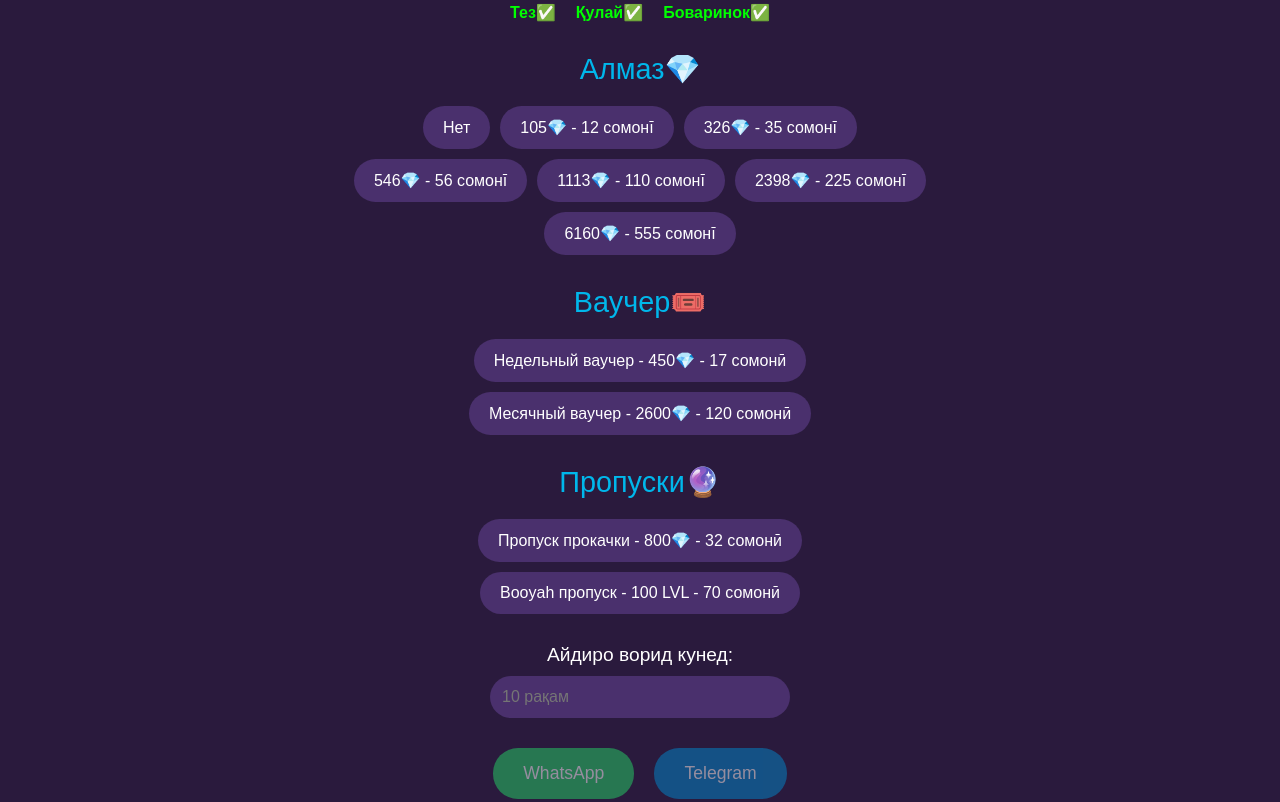
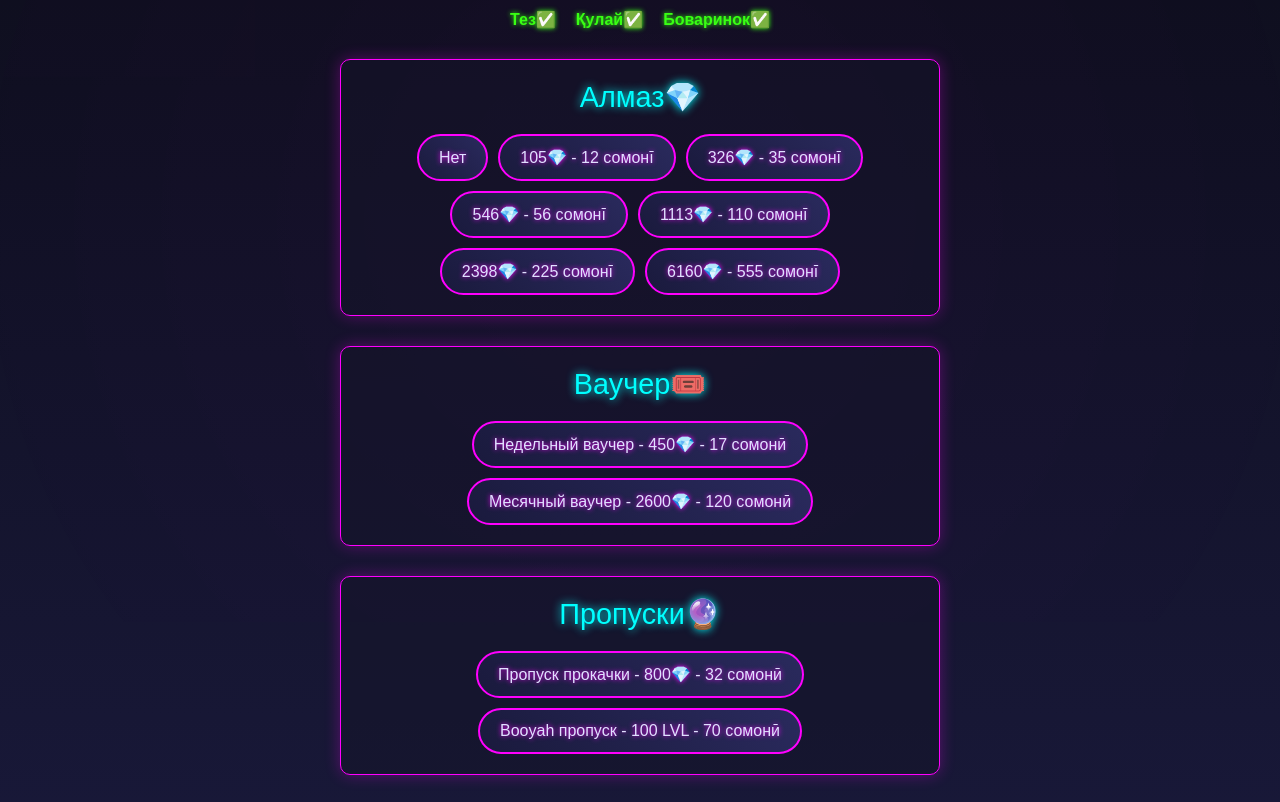
Before and after one commit to LUXCARGO/MELLSRTOY, a plain HTML site: page index.html in a window 1280 px wide. Shown: the part 178-980 px from the top of the page. Drawn offline with Linux system fonts and the light colour scheme.

Commit message:
Update styles.css

```diff
--- a/styles.css
+++ b/styles.css
@@ -2,28 +2,34 @@
     margin: 0;
     padding: 0;
     box-sizing: border-box;
-    font-family: Arial, sans-serif;
+    font-family: 'Orbitron', sans-serif; /* Футуристический шрифт */
 }
 
 body {
-    background-color: #2a1a3d;
-    color: #ffffff;
+    background: linear-gradient(180deg, #0d0d1a, #1a1a3d); /* Градиент тёмно-синий/фиолетовый */
+    color: #e0e0ff;
     min-height: 100vh;
     display: flex;
     justify-content: center;
     padding: 20px;
+    overflow-x: hidden;
 }
+
+/* Подключение футуристического шрифта */
+@import url('https://fonts.googleapis.com/css2?family=Orbitron:wght@400;700&display=swap');
 
 .container {
     max-width: 600px;
     width: 100%;
     text-align: center;
+    position: relative;
+    z-index: 1;
 }
 
 .fade-in {
     opacity: 0;
     transform: translateY(20px);
-    transition: all 0.5s ease-out;
+    transition: all 0.6s ease-out;
 }
 
 .fade-in.visible {
@@ -34,18 +40,37 @@ body {
 .logo {
     width: 150px;
     margin: 20px 0;
+    filter: drop-shadow(0 0 10px #ff00ff); /* Неоновое свечение */
+    animation: pulse 2s infinite;
+}
+
+@keyframes pulse {
+    0% { filter: drop-shadow(0 0 10px #ff00ff); }
+    50% { filter: drop-shadow(0 0 20px #ff00ff); }
+    100% { filter: drop-shadow(0 0 10px #ff00ff); }
 }
 
 h1 {
-    font-size: 2.5em;
+    font-size: 2.8em;
     margin-bottom: 10px;
-    color: #ffd700;
+    color: #ff00ff; /* Неоновый розовый */
+    text-shadow: 0 0 10px #ff00ff, 0 0 20px #ff00ff, 0 0 30px #ff00ff;
+    animation: glitch 3s infinite;
 }
 
 h2 {
-    font-size: 1.5em;
+    font-size: 1.6em;
     margin-bottom: 20px;
-    color: #ff69b4;
+    color: #00ffff; /* Неоновый циан */
+    text-shadow: 0 0 8px #00ffff;
+}
+
+@keyframes glitch {
+    0% { transform: translate(0); }
+    2% { transform: translate(-2px, 2px); }
+    4% { transform: translate(2px, -2px); }
+    6% { transform: translate(0); }
+    100% { transform: translate(0); }
 }
 
 .features {
@@ -56,18 +81,25 @@ h2 {
 }
 
 .features span {
-    color: #00ff00;
+    color: #39ff14; /* Неоновый зелёный */
     font-weight: bold;
+    text-shadow: 0 0 5px #39ff14;
 }
 
 .tariff-section {
     margin: 30px 0;
+    padding: 20px;
+    background: rgba(20, 20, 40, 0.5); /* Полупрозрачный фон */
+    border: 1px solid #ff00ff;
+    border-radius: 10px;
+    box-shadow: 0 0 15px rgba(255, 0, 255, 0.3);
 }
 
 .tariff-title {
     font-size: 1.8em;
     margin-bottom: 20px;
-    color: #00b7eb;
+    color: #00ffff;
+    text-shadow: 0 0 10px #00ffff;
 }
 
 .tariff-buttons {
@@ -79,23 +111,45 @@ h2 {
 
 .tariff-btn {
     padding: 12px 20px;
-    border: none;
+    border: 2px solid #ff00ff;
     border-radius: 25px;
-    background-color: #4a306d;
-    color: #ffffff;
+    background: linear-gradient(45deg, #1a1a3d, #2a2a5d);
+    color: #e0e0ff;
     cursor: pointer;
     transition: all 0.3s ease;
     font-size: 1em;
+    text-shadow: 0 0 5px #ff00ff;
+    position: relative;
+    overflow: hidden;
+}
+
+.tariff-btn::before {
+    content: '';
+    position: absolute;
+    top: 0;
+    left: -100%;
+    width: 100%;
+    height: 100%;
+    background: linear-gradient(90deg, transparent, rgba(255, 0, 255, 0.3), transparent);
+    transition: 0.5s;
+}
+
+.tariff-btn:hover::before {
+    left: 100%;
 }
 
 .tariff-btn:hover {
-    background-color: #6b4e96;
-    transform: scale(1.05);
+    transform: translateY(-2px);
+    box-shadow: 0 0 15px #ff00ff, 0 0 25px #ff00ff;
+    background: linear-gradient(45deg, #2a2a5d, #3a3a7d);
 }
 
 .tariff-btn.selected {
-    background-color: #ffd700;
-    color: #2a1a3d;
+    background: #ff00ff;
+    color: #0d0d1a;
+    border-color: #00ffff;
+    box-shadow: 0 0 20px #ff00ff;
+    text-shadow: none;
 }
 
 .input-section {
@@ -106,6 +160,8 @@ h2 {
     display: block;
     font-size: 1.2em;
     margin-bottom: 10px;
+    color: #39ff14;
+    text-shadow: 0 0 5px #39ff14;
 }
 
 #playerId {
@@ -113,17 +169,103 @@ h2 {
     width: 100%;
     max-width: 300px;
     border-radius: 25px;
-    border: none;
+    border: 2px solid #00ffff;
     font-size: 1em;
-    background-color: #4a306d;
-    color: #ffffff;
+    background: rgba(20, 20, 40, 0.7);
+    color: #e0e0ff;
+    transition: all 0.3s ease;
 }
 
 #playerId:focus {
     outline: none;
-    box-shadow: 0 0 5px #ffd700;
+    box-shadow: 0 0 15px #00ffff, 0 0 25px #00ffff;
+    border-color: #ff00ff;
 }
 
+.contact-buttons {
+    display: flex;
+    justify-content: center;
+    gap: 20px;
+    margin-top: 30px;
+}
+
+.contact-btn {
+    padding: 15px 30px;
+    border: 2px solid;
+    border-radius: 25px;
+    color: #0d0d1a;
+    cursor: pointer;
+    transition: all 0.3s ease;
+    font-size: 1.1em;
+    opacity: 0.5;
+    pointer-events: none;
+    position: relative;
+    overflow: hidden;
+}
+
+.contact-btn.active {
+    opacity: 1;
+    pointer-events: auto;
+}
+
+.whatsapp-btn {
+    background: #39ff14;
+    border-color: #39ff14;
+    box-shadow: 0 0 10px #39ff14;
+}
+
+.whatsapp-btn.active {
+    box-shadow: 0 0 20px #39ff14, 0 0 30px #39ff14;
+}
+
+.telegram-btn {
+    background: #00b7eb;
+    border-color: #00b7eb;
+    box-shadow: 0 0 10px #00b7eb;
+}
+
+.telegram-btn.active {
+    box-shadow: 0 0 20px #00b7eb, 0 0 30px #00b7eb;
+}
+
+.contact-btn::before {
+    content: '';
+    position: absolute;
+    top: 0;
+    left: -100%;
+    width: 100%;
+    height: 100%;
+    background: linear-gradient(90deg, transparent, rgba(255, 255, 255, 0.3), transparent);
+    transition: 0.5s;
+}
+
+.contact-btn:hover::before {
+    left: 100%;
+}
+
+.contact-btn:hover {
+    transform: translateY(-2px);
+}
+
+/* Неоновый фон с эффектом мерцания */
+body::before {
+    content: '';
+    position: fixed;
+    top: 0;
+    left: 0;
+    width: 100%;
+    height: 100%;
+    background: radial-gradient(circle, rgba(255, 0, 255, 0.1), transparent);
+    opacity: 0.3;
+    z-index: 0;
+    animation: flicker 5s infinite;
+}
+
+@keyframes flicker {
+    0% { opacity: 0.3; }
+    50% { opacity: 0.2; }
+    100% { opacity: 0.3; }
+    }
 .contact-buttons {
     display: flex;
     justify-content: center;
```
